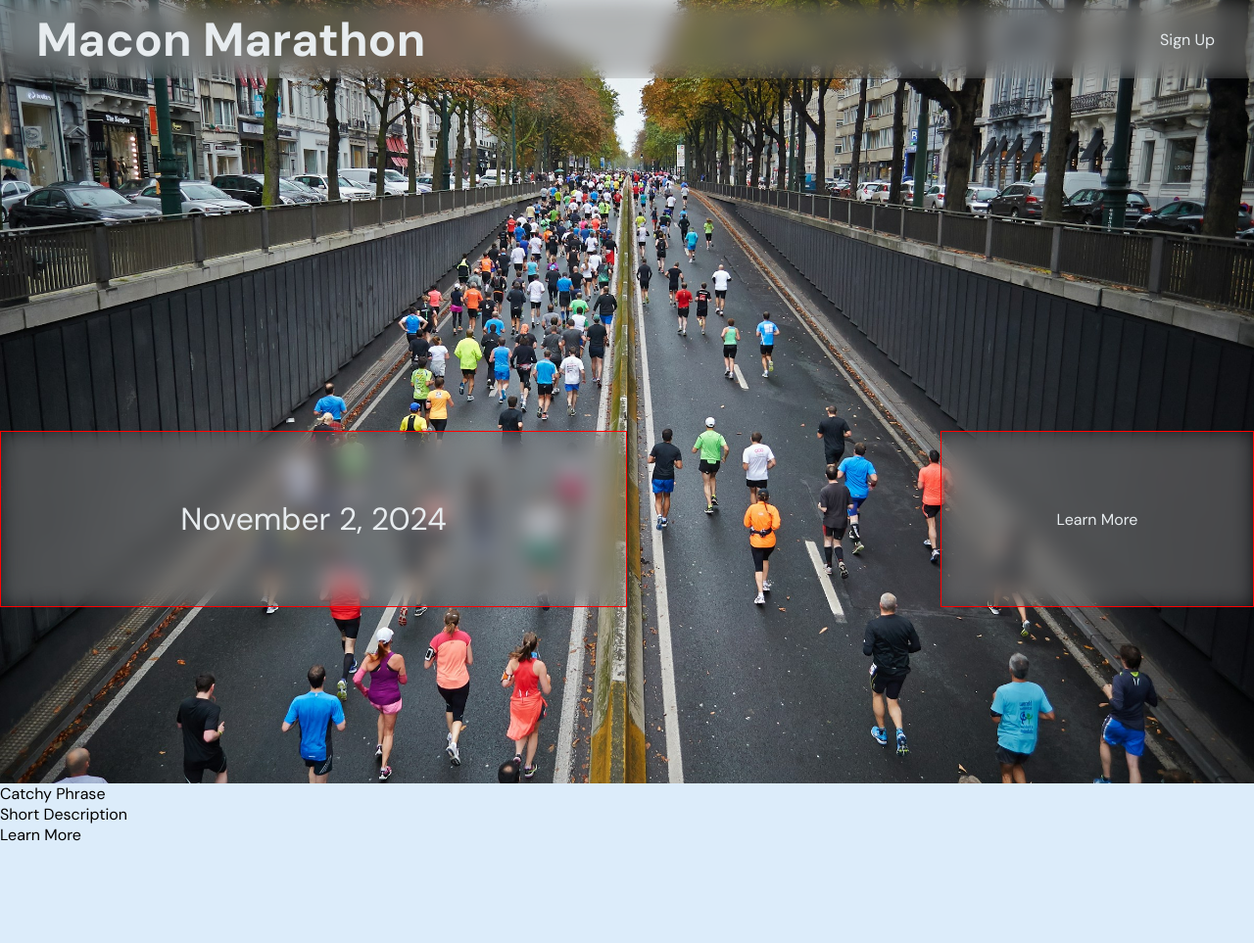
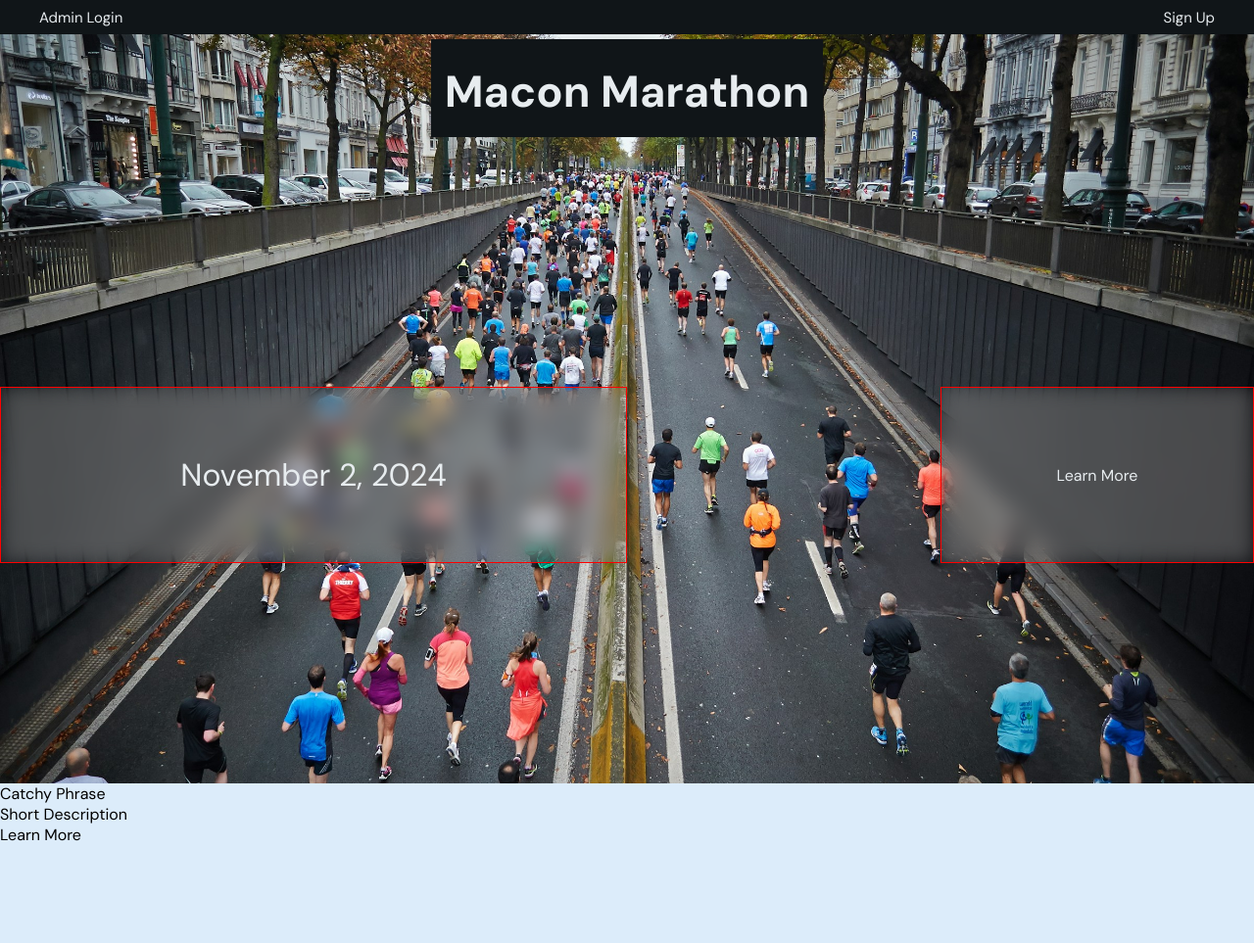
Before and after one commit to joelyles/Landing-Page-01, a plain HTML site: page index.html in a window 1280 px wide. Shown: the top 963 px of the page at 98% size. Drawn offline with Linux system fonts and the light colour scheme.

Commit message:
header updates

```diff
--- a/index.html
+++ b/index.html
@@ -8,11 +8,14 @@
   </head>
   <body>
     <section class="page-1">
+      <section class="main-title">
+        <h2 class="title-name">Macon Marathon</h2>
+      </section>
       <header class="header">
-        <section class="main-title">
-          <h2>Macon Marathon</h2>
+        <section class="main-button-left modal">
+          <p>Admin Login</p>
         </section>
-        <section class="main-button modal">
+        <section class="main-button-right modal">
           <p>Sign Up</p>
         </section>
       </header>
--- a/stylesheets/main.css
+++ b/stylesheets/main.css
@@ -28,8 +28,8 @@ body {
 
 .header {
     /* border: 1px solid red; */
-    height: 10vh;
-
+    background-color: #101518;
+    height: 35px;
     padding: 0px;
     display: flex;
     justify-content: space-between;
@@ -39,27 +39,41 @@ body {
 
 .main-title {
     /* border: 1px solid red; */
-
-    margin-left: 2rem;
-    padding: 5px;
-    width: auto;
-    font-size: 4vh;
+    position: absolute;
+    z-index: 2;
+    background-color: #101518;
+    top: 40px;
+    margin: auto;
+    left: 0;
+    right: 0;
+    padding-top: 24px;
+    height: 100px;
+    width: 400px;
+    font-size: 30px;
+    text-align: center;
     color: var(--lt-txt-color);
-
 }
 
-.main-button {
-    margin-right: 2rem;
+.main-button-left {
+    margin-left: 2rem;
     color: var(--lt-txt-color);
-    font-size: 2vh;
+    font-size: 15px;
     padding: .5rem;
 }
 
-.main-button:hover {
+.main-button-right {
+    margin-right: 2rem;
+    color: var(--lt-txt-color);
+    font-size: 15px;
+    padding: .5rem;
+}
+
+.main-button-left:hover, .main-button-right:hover {
     font-style: normal;
-    outline: 2px solid var(--lt-txt-color);
     cursor: pointer;
-    padding: .5rem;
+    color: #7895A5;
+   /*  outline: 2px solid var(--lt-txt-color);
+    padding: .5rem; */
 }
 
 /* .main-button {
```
